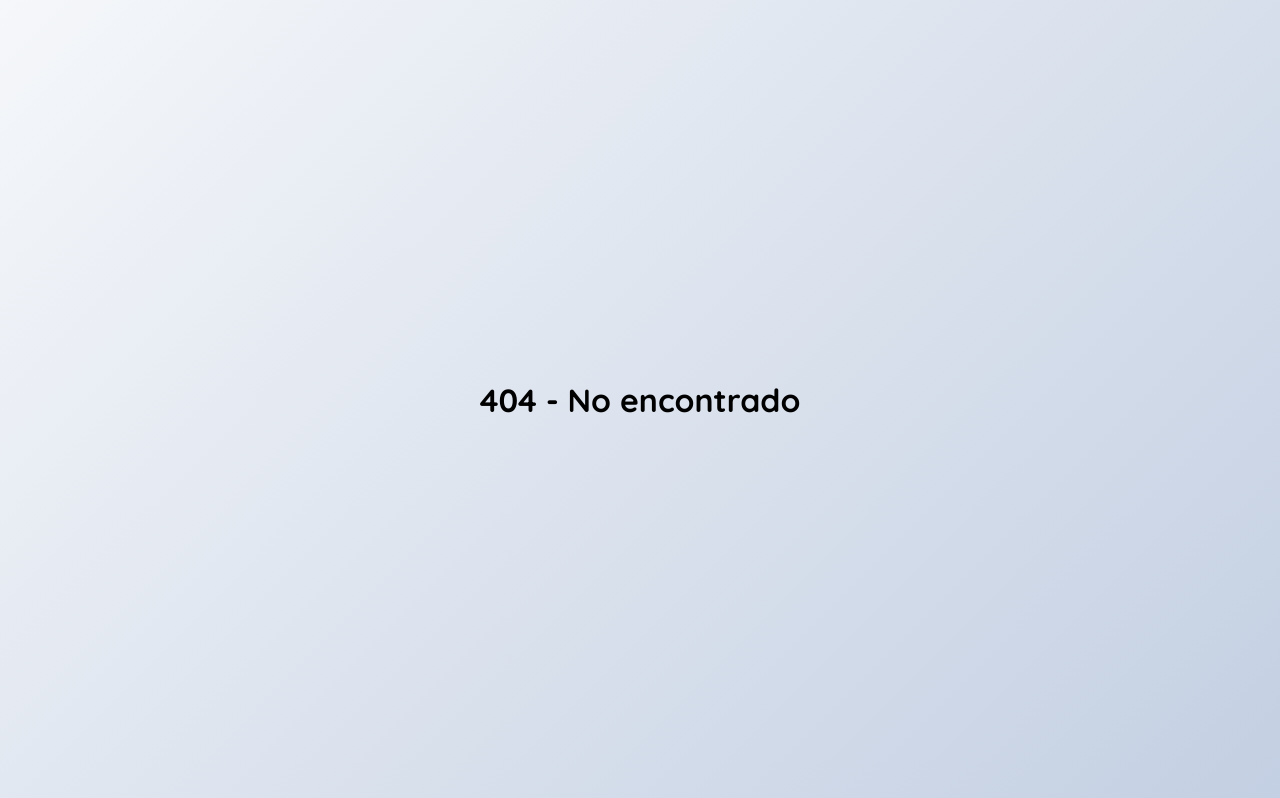
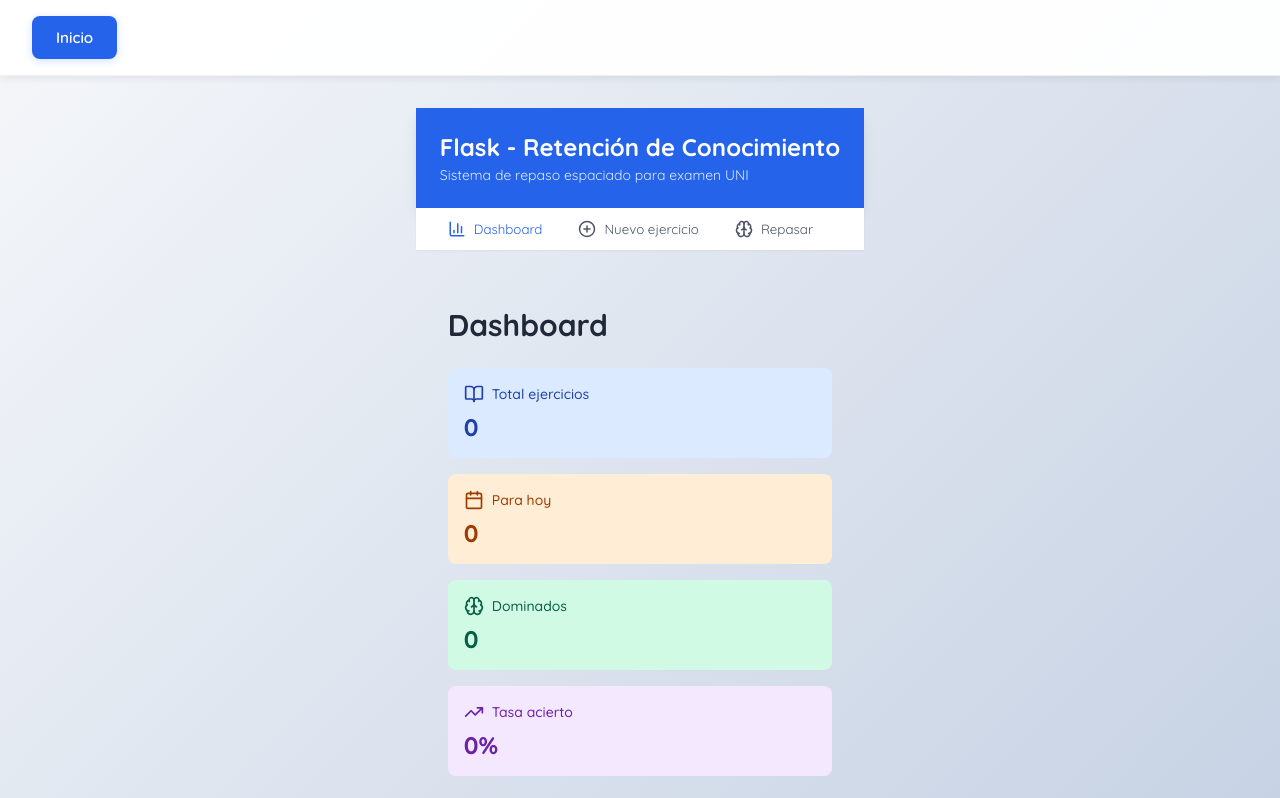
Before and after one commit to Probroferxdxd/herramientas-estudio, a React (Vite) app: page /herramientas-estudio/recall-app in a window 1280 px wide. Before the commit this address had no page. Shown: the top 798 px of the page. Built offline with nearby package versions, Linux system fonts and the light colour scheme.

Commit message:
second-commit

```diff
--- a/src/App.jsx
+++ b/src/App.jsx
@@ -18,9 +18,9 @@ export default function App() {
         <div className="container">
             <Routes>
                 <Route path="/" index element={<Home />} />
-                <Route path="about" element={<FlashCards />} />
-                <Route path="recall-app" element={<RecallApp />} />
-                <Route path="*" element={<h1>404 - No encontrado</h1>} /> {/* Ruta para no encontradas */}
+                <Route path="/about" element={<FlashCards />} />
+                <Route path="/recall-app" element={<RecallApp />} />
+                <Route path="*" element={<h1>404 - No encontrado g</h1>} /> {/* Ruta para no encontradas */}
             </Routes>
         </div>
     );
--- a/src/main.jsx
+++ b/src/main.jsx
@@ -7,7 +7,7 @@ import './index.css';
 
 ReactDOM.createRoot(document.getElementById('root')).render(
     <React.StrictMode>
-        <BrowserRouter> {/* Envuelve tu App */}
+        <BrowserRouter basename="/herramientas-estudio"> {/* Envuelve tu App */}
             <App />
         </BrowserRouter>
     </React.StrictMode>,
--- a/vite.config.js
+++ b/vite.config.js
@@ -4,6 +4,6 @@ import tailwindcss from '@tailwindcss/vite'
 
 // https://vite.dev/config/
 export default defineConfig({
-  base: 'https://github.com/Probroferxdxd/herramientas-estudio',
+  base: '/herramientas-estudio/',
   plugins: [react(), tailwindcss()],
 })
```
